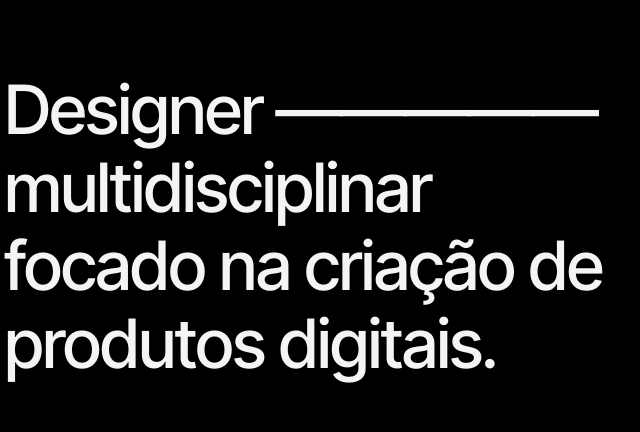
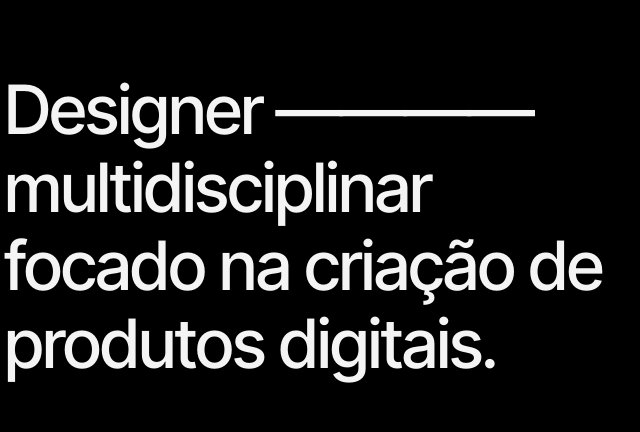
Before and after one commit to thalesrcha/thalesrcha.github.io, a plain HTML site: page index.html in a window 1280 px wide. Shown: the part 169-601 px from the top of the page, 189-829 px from the left. Drawn offline with Linux system fonts and the light colour scheme; files whose address does not match are found by name; a web font is replaced by a local one.

Commit message:
Update index.html

```diff
--- a/index.html
+++ b/index.html
@@ -28,7 +28,7 @@
     <div id="social" class="fade-in"><a class="link-social" href="http://dribbble.com/thalesrocha" target="_blank">Dribbble</a> <a class="link-social" href="https://www.linkedin.com/in/thalesrcha/" target="_blank">LinkedIn</a> <a class="link-social" href="mailto:thalesrochars@gmail.com">Email</a></div></div>
     <div class="top">
       <div class="welcome fade-in">
-        <p class="title-white">Designer ————— multidisciplinar focado na criação de produtos digitais.</p>
+        <p class="title-white">Designer ———— multidisciplinar focado na criação de produtos digitais.</p>
       </div>
     </div>
     <div id="bg">
```
